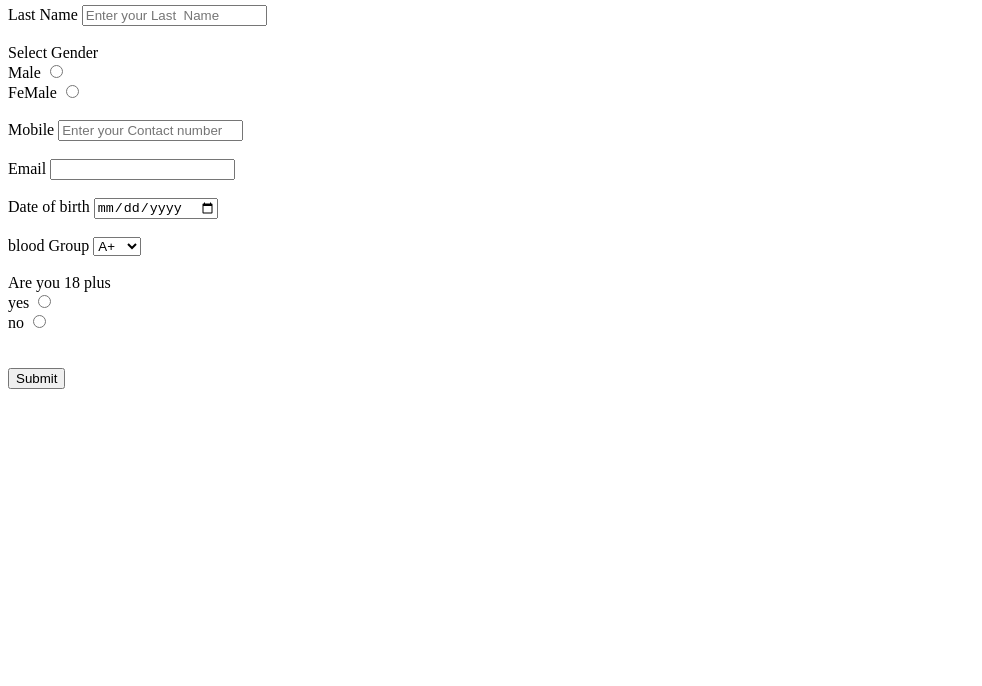
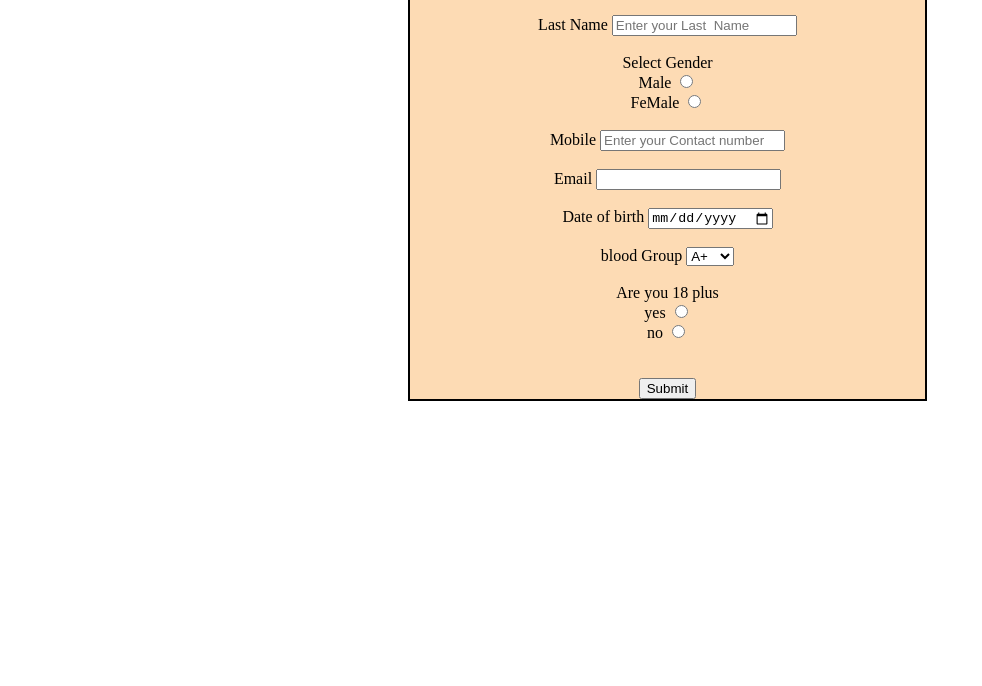
Before and after one commit to gokulChandel/GROW_Tech, a plain HTML site: page Day_02/Task_03_form/index.html in a window 1280 px wide. Shown: the part 114-800 px from the top of the page, without its empty margins (0-982 px from the left). Drawn offline with Linux system fonts and the light colour scheme.

Commit message:
add styling

```diff
--- a/Day_02/Task_03_form/index.html
+++ b/Day_02/Task_03_form/index.html
@@ -4,6 +4,16 @@
     <meta charset="UTF-8">
     <meta name="viewport" content="width=device-width, initial-scale=1.0">
     <title>Form</title>
+    <style>
+        form{
+            border: 2px solid;
+            display: inline-block;
+            background-color: rgb(253, 219, 180);
+            position: relative;
+            left: 400px;
+            text-align: center;
+        }
+    </style>
 </head>
 <body>
     <form>
```
